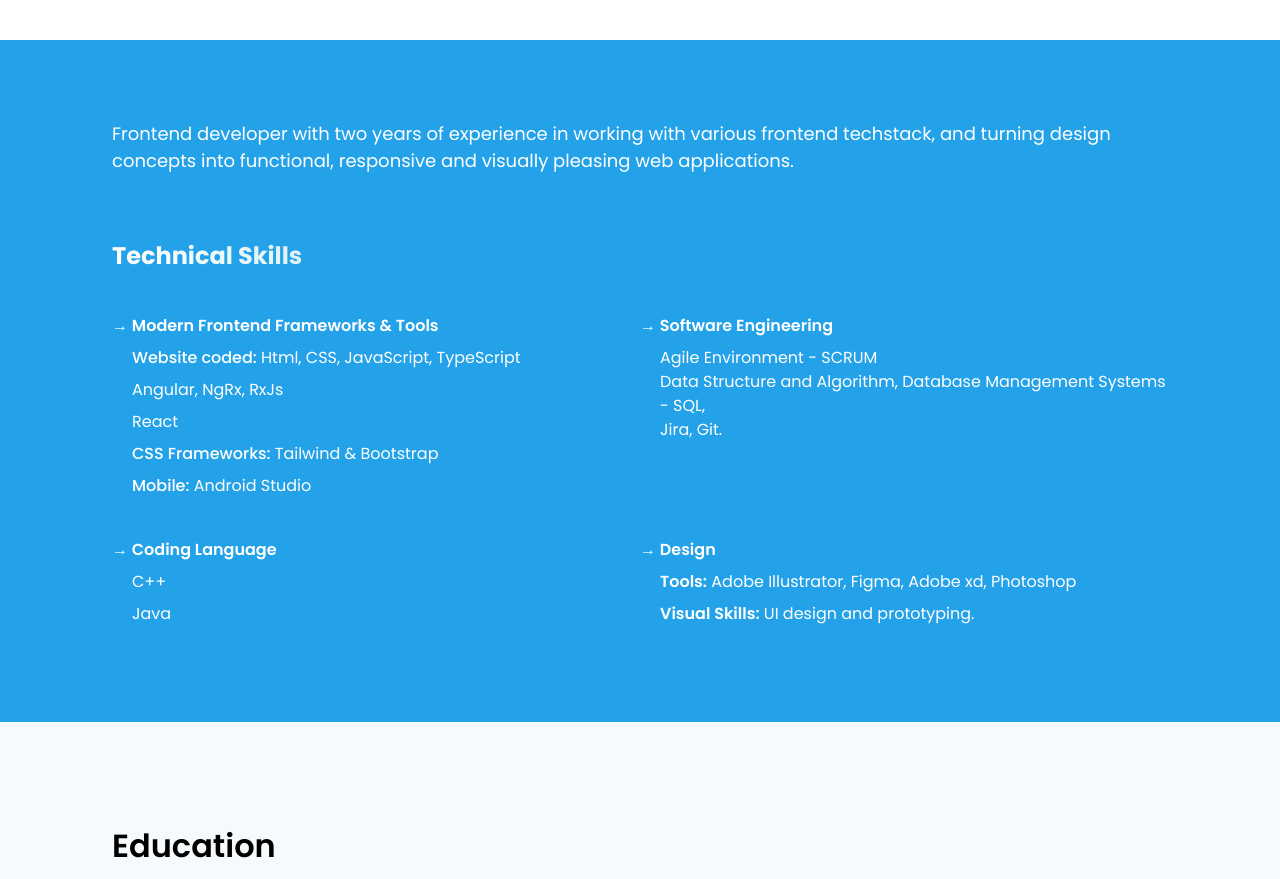
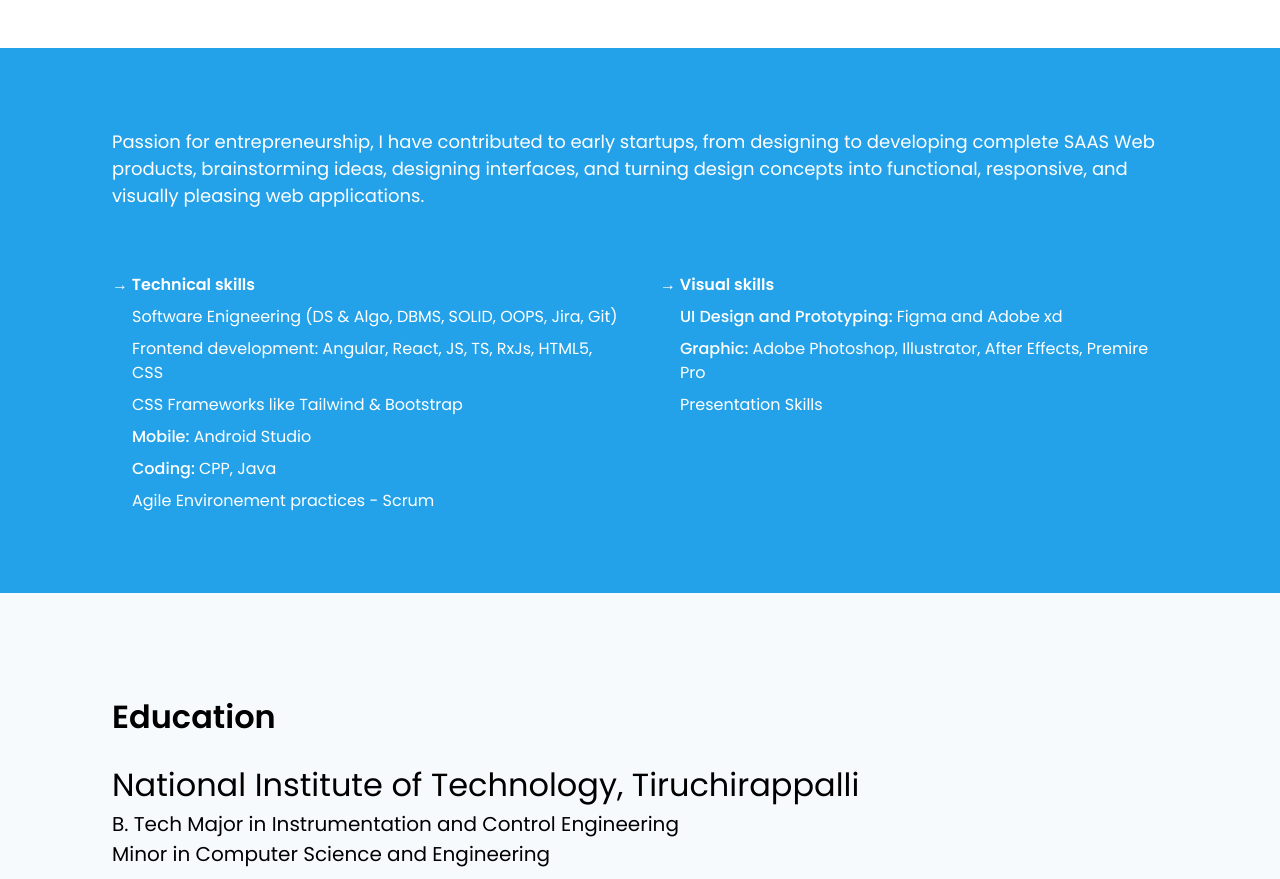
Before and after one commit to manoranjan99/manoranjan-website, a website: page src/home.html in a window 1280 px wide. Shown: the part 540-1419 px from the top of the page. Drawn offline with Linux system fonts and the light colour scheme.

Commit message:
pre-college commit

```diff
--- a/src/home.html
+++ b/src/home.html
@@ -97,7 +97,7 @@
 
                 <div class="font-semibold text-[#5F5E5E] text-[32px]">Hi, I am</div>
                 <div class="text-4xl font-bold tracking-tight leading-normal sm:text-6xl"><span class=" bg-clip-text bg-gradient-to-r from-[#24A2E9] to-[#4AB4C2] text-transparent font-bold ">Manoranjan Karnan</span></div>
-                <p class="mt-[16px] text-lg leading-8">Software Engineer in Frontend</p>
+                <p class="mt-[16px] text-lg leading-8">Experience in design and development of SASS product across Startup</p>
 
                 <div class="mt-5 justify-center items-center lg:justify-start lg:items-start flex gap-x-6">
                   <a href="./portfolio.html" class="rounded-full text-[10px] border-[#41AFCC] border-solid border-2 px-4 py-2 sm:text-sm font-semibold text-[#41AFCC] bg-white shadow-lg shadow-white hover:shadow-gray-400 hover:bg-gray-50 ">Go to Portfolio</a>
@@ -122,20 +122,20 @@
       <!--SkillSet-->
       <section class="lg:px-[112px] py-10 bg-[#24A2E9] text-white px-10 ">
 
-        <div class="my-10 text-[18px]">Frontend developer with two years of experience in working with various frontend techstack, and turning design concepts into functional, responsive and visually pleasing web applications. </div><br>
+        <div class="my-10 text-[18px]">Passion for entrepreneurship, I have contributed to early startups, from designing to developing complete SAAS Web products, brainstorming ideas, designing interfaces, and turning design concepts into functional, responsive, and visually pleasing web applications.</div><br>
 
 
-        <div class="bg-clip-text bg-gradient-to-r from-[#FFFFFF] to-[#4AB4C2] mb-10 text-[24px] text-transparent font-bold">Technical Skills</div>
+        <!-- <div class="bg-clip-text bg-gradient-to-r from-[#FFFFFF] to-[#4AB4C2] mb-10 text-[24px] text-transparent font-bold">Technical Skills</div> -->
 
-        <div class="lg:grid grid-cols-2 grid-rows-2">
+        <div class="lg:grid gap-10 pb-10 grid-cols-2 grid-rows-1">
 
           <div class="col-span-1">
-            <div class="font-semibold">&#x2192; Modern Frontend Frameworks & Tools</div>
+            <div class="font-semibold">&#x2192; Technical skills</div>
 
             <div class="ml-5">
 
             <div class="sm:flex mt-2 items-center">
-              <div><span class="font-medium">Website coded:</span> Html, CSS, JavaScript, TypeScript</div>
+              <div>Software Enigneering (DS & Algo, DBMS, SOLID, OOPS, Jira, Git)</div>
 
               <!-- <div class="w-1/12 sm:ml-5 hidden sm:flex  bg-gray-200 rounded-full h-2.5 dark:bg-gray-700">
                 <div class="bg-[#01579b] h-2.5 rounded-full" style="width: 85%"></div>
@@ -144,7 +144,7 @@
             </div>
 
             <div class="sm:flex mt-2 items-center">
-              <div>Angular, NgRx, RxJs</div>
+              <div>Frontend development: Angular, React, JS, TS, RxJs, HTML5, CSS</div>
 
               <!-- <div class="w-1/12 sm:ml-5 hidden sm:flex  bg-gray-200 rounded-full h-2.5 dark:bg-gray-700">
                 <div class="bg-[#01579b] h-2.5 rounded-full" style="width: 75%"></div>
@@ -153,28 +153,53 @@
             </div>
 
             <div class="sm:flex mt-2 items-center">
-              <div>React</div>
+              <div>CSS Frameworks like</span> Tailwind & Bootstrap </div>
+            </div>
+
+            <div class="sm:flex mt-2 items-center">
+              <div><span class="font-medium">Mobile:</span> Android Studio</div>
+            </div>
+
+            <div class="sm:flex mt-2 items-center">
+              <div><span class="font-medium">Coding: </span> CPP, Java</div>
+            </div>
+
+            <div class="sm:flex mt-2 items-center">
+              <div>Agile Environement practices - Scrum</div>
+            </div>
+
+            </div>
+
+          </div>
+
+          <div class="col-span-1 mt-10 lg:mt-0">
+            <div class="font-semibold">&#x2192; Visual skills</div>
+
+            <div class="ml-5">
+
+            <div class="sm:flex mt-2 items-center">
+              <div><span class="font-medium">UI Design and Prototyping: </span> Figma and Adobe xd</div>
 
               <!-- <div class="w-1/12 sm:ml-5 hidden sm:flex  bg-gray-200 rounded-full h-2.5 dark:bg-gray-700">
-                <div class="bg-[#01579b] h-2.5 rounded-full" style="width: 55%"></div>
+                <div class="bg-[#01579b] h-2.5 rounded-full" style="width: 85%"></div>
               </div> -->
 
             </div>
 
             <div class="sm:flex mt-2 items-center">
-              <div><span class="font-medium">CSS Frameworks:</span> Tailwind & Bootstrap </div>
+              <div><span class="font-medium">Graphic: </span> Adobe Photoshop, Illustrator, After Effects, Premire Pro </div>
 
               <!-- <div class="w-1/12 sm:ml-5 hidden sm:flex  bg-gray-200 rounded-full h-2.5 dark:bg-gray-700">
-                <div class="bg-[#01579b] h-2.5 rounded-full" style="width: 95%"></div>
+                <div class="bg-[#01579b] h-2.5 rounded-full" style="width: 75%"></div>
               </div> -->
 
             </div>
 
             <div class="sm:flex mt-2 items-center">
-              <div><span class="font-medium">Mobile:</span> Android Studio</div>
+              <div> Presentation Skills </div>
 
               <!-- <div class="w-1/12 sm:ml-5 hidden sm:flex  bg-gray-200 rounded-full h-2.5 dark:bg-gray-700">
-                <div class="bg-[#01579b] h-2.5 rounded-full" style="width: 65%"></div>
+                <div class="bg-[#01579b] h-2.5 rounded-full" style="width: 75%"></div>
               </div> -->
 
             </div>
@@ -183,63 +208,8 @@
 
           </div>
 
-          <div class="col-span-1 lg:mt-0 mt-10">
-            <div class="font-semibold">&#x2192; Software Engineering</div>
-
-            <div class="ml-5">
-
-            <div class="sm:flex mt-2 items-center">
-              <div>Agile Environment - SCRUM<br> Data Structure and Algorithm, Database Management Systems - SQL,<br> Jira, Git.</div>
-            </div>
-
-            </div>
-
-          </div>
-
-          <div class="col-span-1 mt-10">
-            <div class="font-semibold">&#x2192; Coding Language</div>
-
-            <div class="ml-5">
-
-            <div class="sm:flex mt-2 items-center">
-              <div>C++</div>
-
-              <!-- <div class="w-1/12 hidden sm:flex sm:ml-5 bg-gray-200 rounded-full h-2.5 dark:bg-gray-700">
-                <div class="bg-[#01579b] h-2.5 rounded-full" style="width: 85%"></div>
-              </div> -->
-
-            </div>
-
-            <div class="sm:flex mt-2 items-center">
-              <div>Java</div>
-
-              <!-- <div class="w-1/12 sm:ml-5 hidden sm:flex bg-gray-200 rounded-full h-2.5 dark:bg-gray-700">
-                <div class="bg-[#01579b] h-2.5 rounded-full" style="width: 45%"></div>
-              </div> -->
-
-            </div>
-
-            </div>
 
 
-          </div>
-
-          <div class="col-span-1 mt-10">
-            <div class="font-semibold">&#x2192; Design</div>
-
-            <div class="ml-5">
-
-              <div class="sm:flex mt-2 items-center">
-                <div><span class="font-semibold">Tools:</span> Adobe Illustrator, Figma, Adobe xd, Photoshop </div>
-              </div>
-
-              <div class="sm:flex mt-2 items-center">
-                <div><span class="font-semibold">Visual Skills:</span> UI design and prototyping.</div>
-              </div>
-
-            </div>
-
-          </div>
 
         </div>
 
```
Also changed, not shown: src/output.css.
